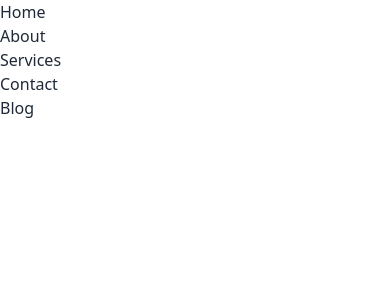
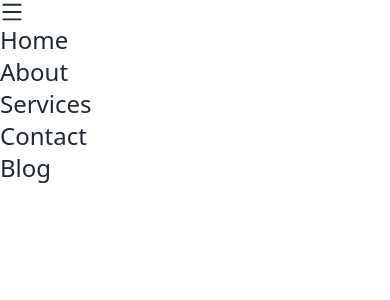
Before and after one commit to shihab4513/price-option, a React (Vite) app: page /blog in a window 390 px wide. Shown: the top 300 px of the page. Built offline with nearby package versions, Linux system fonts and the light colour scheme.

Commit message:
toggle function added for icon i.e open and close

```diff
--- a/package.json
+++ b/package.json
@@ -10,8 +10,10 @@
     "preview": "vite preview"
   },
   "dependencies": {
+    "prop-types": "^15.8.1",
     "react": "^18.3.1",
-    "react-dom": "^18.3.1"
+    "react-dom": "^18.3.1",
+    "react-icons": "^5.4.0"
   },
   "devDependencies": {
     "@eslint/js": "^9.15.0",
--- a/src/components/Link/Link.jsx
+++ b/src/components/Link/Link.jsx
@@ -1,5 +1,5 @@
 import React from 'react'
-
+import PropTypes from 'prop-types';
 const Link = ({route}) => {
   return (
     <li className='mr-8'>
@@ -7,4 +7,8 @@ const Link = ({route}) => {
   )
 }
 
+Link.PropTypes={
+    route:PropTypes.object
+}
+
 export default Link
--- a/src/components/Nav/Nav.jsx
+++ b/src/components/Nav/Nav.jsx
@@ -1,7 +1,9 @@
-import React from 'react'
+import React, { useState } from 'react'
 import Link from '../Link/Link';
+import { AiOutlineMenu,AiOutlineClose} from "react-icons/ai";
 
 const Nav = () => {
+    const [open,setOpen]=useState(false);
     const routes = [
         { id: 1, name: "Home", path: "/" },
         { id: 2, name: "About", path: "/about" },
@@ -14,7 +16,14 @@ const Nav = () => {
 
 
     return (
-     <nav>
+     <nav className='md:hidden text-2xl'>
+        <div onClick={()=>{setOpen(!open)}}>
+            {
+                open===true ? <AiOutlineClose></AiOutlineClose>:<AiOutlineMenu className=''></AiOutlineMenu>
+            }
+
+        </div>
+
         <ul className='md:flex'>
         {
         routes.map(route=><Link route={route} key={route.id}></Link>)
```
Also changed, not shown: 1 other file (tests, documents, lock files or other folders).
